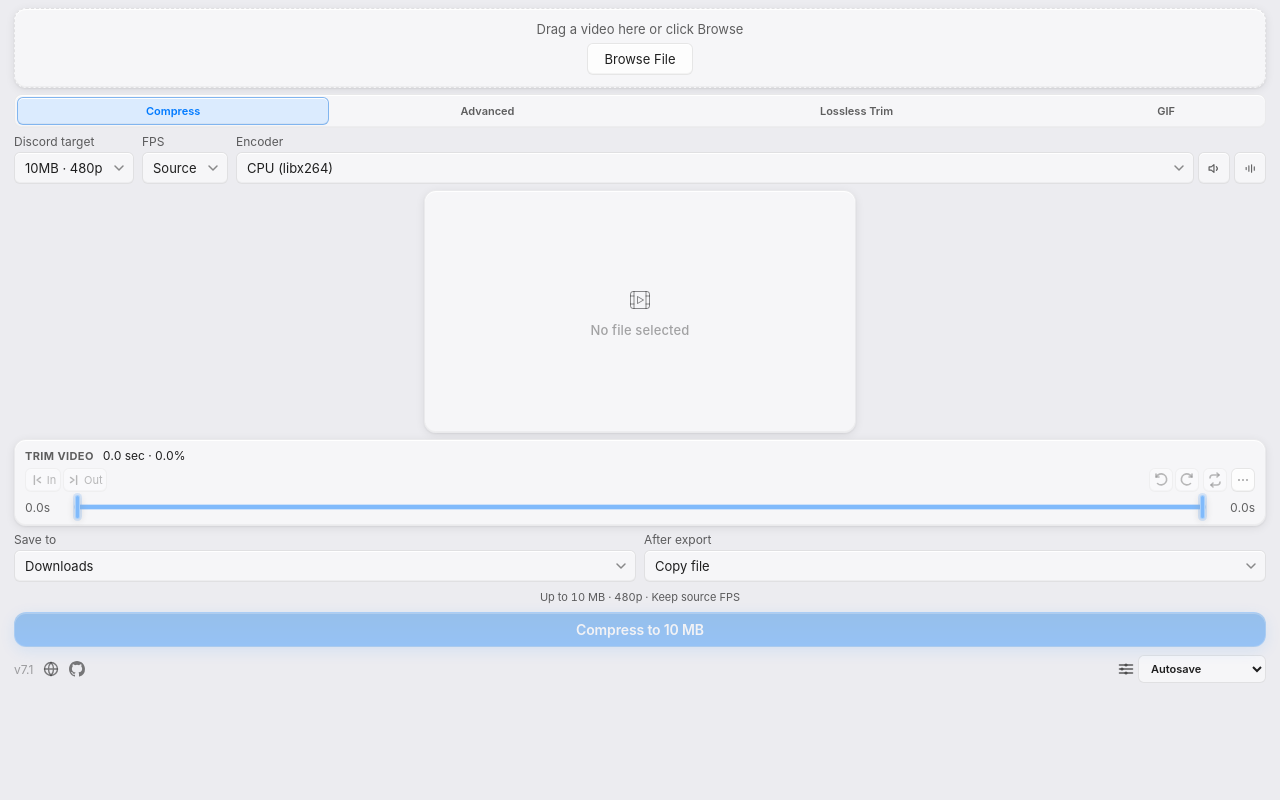
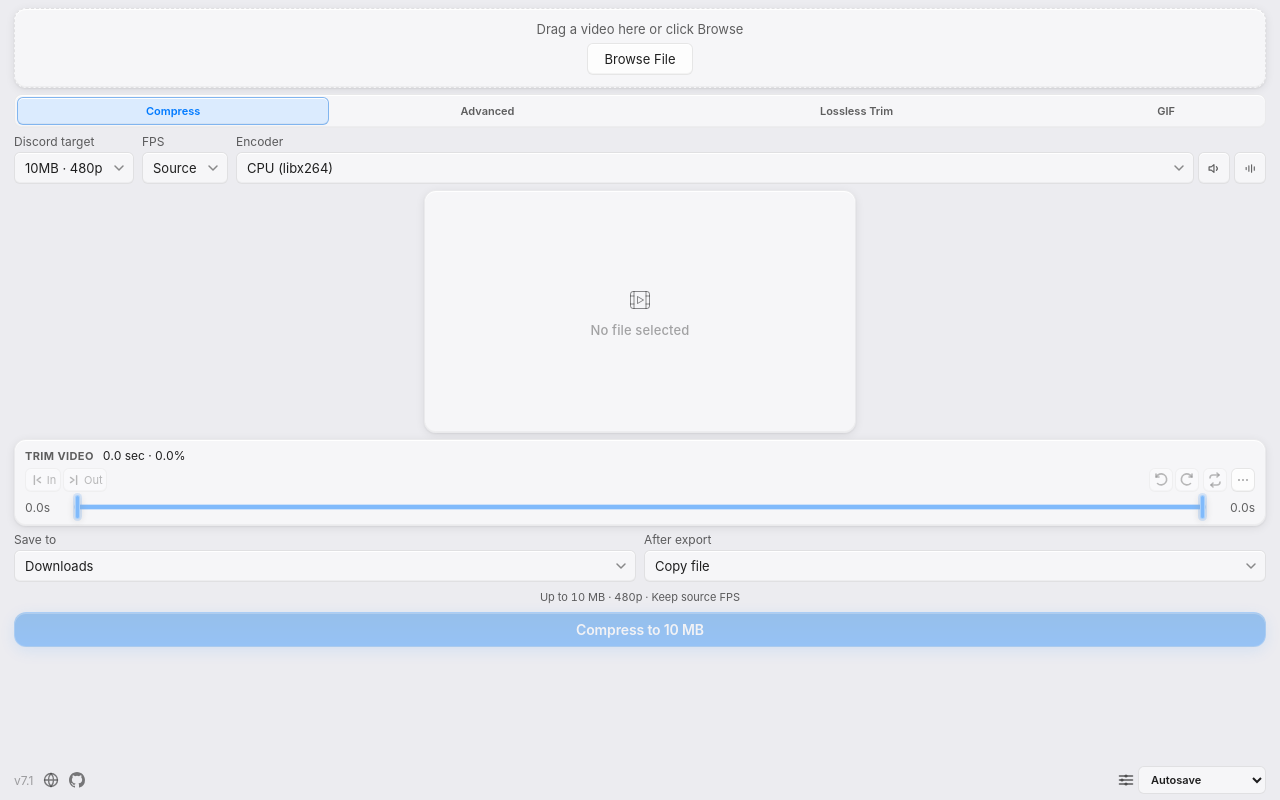
Before and after one commit to cyroz1/vidcord, a React (Vite) app: page / in a window 1280 px wide. Built offline with nearby package versions, Linux system fonts and the light colour scheme.

Commit message:
Anchor footer controls outside scroll area

```diff
--- a/src/App.css
+++ b/src/App.css
@@ -202,9 +202,8 @@
 .scroll-area {
   flex: 1;
   min-height: 0;
-  overflow-y: auto;
-  overflow-x: hidden;
-  padding: 8px 14px 6px;
+  overflow: hidden;
+  padding: 8px 14px 2px;
   display: flex;
   flex-direction: column;
   gap: 6px;
@@ -1790,7 +1789,10 @@ select optgroup {
   display: flex;
   align-items: center;
   gap: 8px;
-  min-width: 0;
+  flex: 0 0 auto;
+  min-width: 0;
+  min-height: 28px;
+  margin: 0 14px 6px;
   padding-top: 2px;
 }
 
@@ -1821,6 +1823,7 @@ select optgroup {
   gap: 4px;
   flex: 1 1 auto;
   margin-left: auto;
+  min-height: 28px;
   min-width: 0;
 }
 
--- a/src/App.tsx
+++ b/src/App.tsx
@@ -3255,8 +3255,9 @@ export default function App() {
 
           {/* Progress */}
           {showProgress && <ProgressSection progress={progress} eta={eta} />}
-
-          {/* Footer */}
+        </div>
+
+        {/* Footer stays outside the scroll area so it remains anchored to the window. */}
         <div className="footer">
           <div className="footer-meta">
             <span className="version">{DISPLAY_VERSION}</span>
@@ -3318,7 +3319,6 @@ export default function App() {
             />
           </Suspense>
         </div>
-        </div>
 
         {/* Toasts */}
         <div className="toast-container">
```
Also changed, not shown: 1 other file (tests, documents, lock files or other folders). Lines whose indentation alone changed are shown as unchanged.
